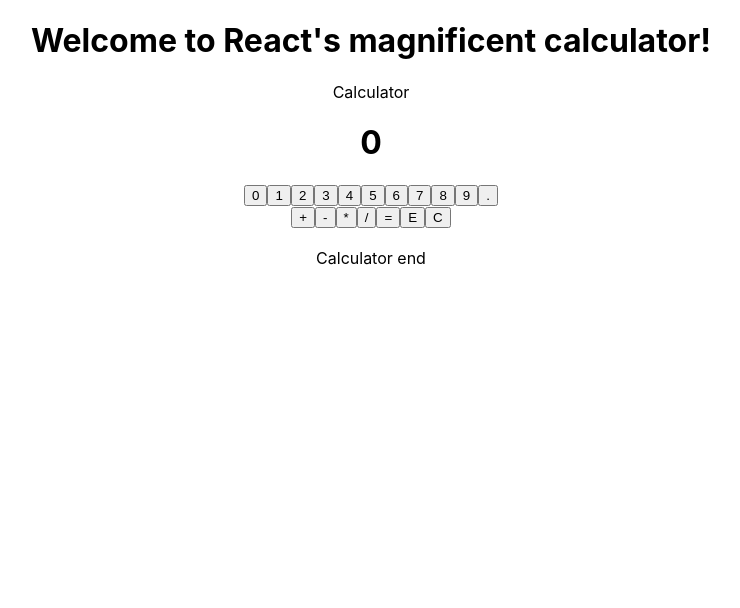
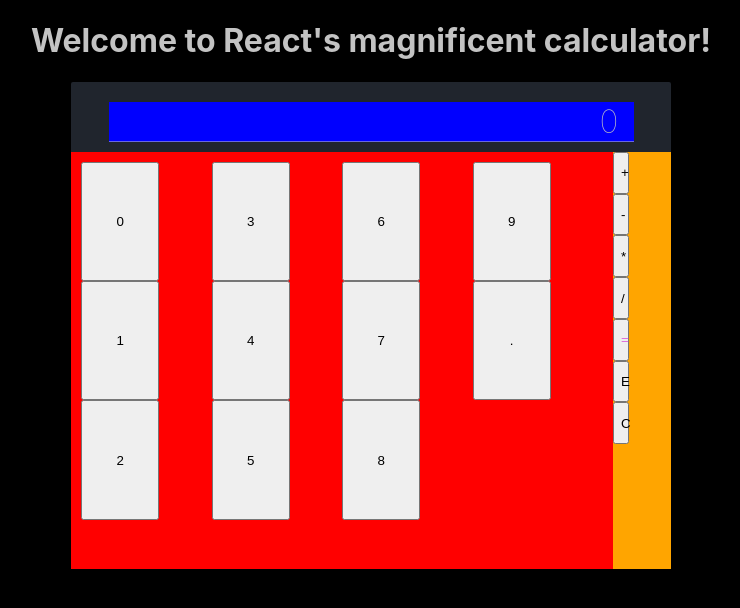
Before and after one commit to leskerito/react-calculator, a React (Create React App) app: page / in a window 1280 px wide. Shown: the top 608 px of the page, without its empty margins (269-1009 px from the left). Built offline with nearby package versions, Linux system fonts and the light colour scheme; the HTML template or start-up script is replaced by a standard one.

Commit message:
Started css

```diff
--- a/src/Buttons.js
+++ b/src/Buttons.js
@@ -18,7 +18,7 @@ function Buttons({ divType, buttonHandler }) {
   }
 
   return (
-    <div className={divType+"-div"}>
+    <div id={divType+"-div"}>
       {button}
     </div>
   )
--- a/src/Calculator.js
+++ b/src/Calculator.js
@@ -89,16 +89,15 @@ export default function Calculator() {
 
 
   return (
-    <div>
-        Calculator
+    <div id="calculator">
         <br />
         <h1 id="display">
             {currentExpression}
         </h1>
-        <Buttons divType="number" buttonHandler={handleButton} />
-        <Buttons divType="operators" buttonHandler={handleButton} />
-        <br />
-        Calculator end
+        <div id='buttons-container'>
+            <Buttons divType="number" buttonHandler={handleButton} />
+            <Buttons divType="operators" buttonHandler={handleButton} />
+        </div>
     </div>
   )
 }
--- a/src/index.css
+++ b/src/index.css
@@ -1,14 +1,72 @@
 body {
   margin: 0;
-  font-family: -apple-system, BlinkMacSystemFont, 'Segoe UI', 'Roboto', 'Oxygen',
-    'Ubuntu', 'Cantarell', 'Fira Sans', 'Droid Sans', 'Helvetica Neue',
-    sans-serif;
+  font-family: -apple-system, BlinkMacSystemFont, "Segoe UI", "Roboto", "Oxygen", "Ubuntu", "Cantarell", "Fira Sans", "Droid Sans", "Helvetica Neue", sans-serif;
   -webkit-font-smoothing: antialiased;
   -moz-osx-font-smoothing: grayscale;
   text-align: center;
+  background-color: black;
+  color: #C3C3C3;
+  box-sizing: content-box;
 }
 
 code {
-  font-family: source-code-pro, Menlo, Monaco, Consolas, 'Courier New',
-    monospace;
+  font-family: source-code-pro, Menlo, Monaco, Consolas, "Courier New", monospace;
 }
+
+#calculator {
+  margin: 10px auto;
+  background-color: #20252D;
+  max-width: 600px;
+  max-height: 800px;
+  height: 60vh;
+  width: 50vw;
+  border-radius: 2px;
+}
+
+#display {
+  padding-right: 15px;
+  font-weight: lighter;
+  text-align: right;
+  border-bottom: 1px solid rgba(195, 195, 195, 0.5333333333);
+  width: 85%;
+  margin: 0 auto;
+  background-color: blue;
+}
+
+#buttons-container {
+  margin: 10px auto;
+  display: flex;
+  flex-direction: row;
+  height: 87%;
+  background-color: rgba(0, 255, 0, 0.4);
+}
+
+#number-div {
+  display: flex;
+  flex-direction: column;
+  flex-wrap: wrap;
+  background-color: red;
+  width: 90%;
+  padding: 10px;
+}
+
+.number {
+  width: 15%;
+  height: 30%;
+}
+
+.operator {
+  height: 10%;
+  width: 25%;
+}
+
+#operators-div {
+  display: flex;
+  flex-direction: column;
+  background-color: orange;
+  width: 10%;
+}
+
+#equals {
+  color: #DC6CD9;
+}/*# sourceMappingURL=index.css.map */
--- /dev/null
+++ b/src/index.sass
@@ -0,0 +1,69 @@
+$primary: #20252D
+$secondary: #848484
+$text-color: #C3C3C3
+$accent: #DC6CD9
+
+body
+  margin: 0
+  font-family: -apple-system, BlinkMacSystemFont, 'Segoe UI', 'Roboto', 'Oxygen', 'Ubuntu', 'Cantarell', 'Fira Sans', 'Droid Sans', 'Helvetica Neue', sans-serif
+  -webkit-font-smoothing: antialiased
+  -moz-osx-font-smoothing: grayscale
+  text-align: center
+  background-color: black
+  color: $text-color
+  box-sizing: content-box
+
+code
+  font-family: source-code-pro, Menlo, Monaco, Consolas, 'Courier New', monospace
+
+
+#calculator
+    margin: 10px auto
+    background-color: $primary
+    max-width: 600px
+    max-height: 800px
+    height: 60vh
+    width: 50vw
+    border-radius: 2px
+
+#display
+    padding-right: 15px
+    font-weight: lighter
+    text-align: right
+    border-bottom: 1px solid #c3c3c388
+    width: 85%
+    margin: 0 auto
+    background-color: blue
+
+#buttons-container
+    margin: 10px auto
+    display: flex
+    flex-direction: row
+    height: 87%
+    background-color: rgba(0, 255, 0, 0.4)
+
+#number-div
+    display: flex
+    flex-direction: column
+    flex-wrap: wrap
+    background-color: red
+    width: 90%
+    padding: 10px
+
+.number
+    width: 15%
+    height: 30%
+
+.operator
+    height: 10%
+    width: 25%
+
+#operators-div
+    display: flex
+    flex-direction: column
+    background-color: orange
+    width: 10%
+
+
+#equals
+    color: $accent
```
Also changed, not shown: 1 other file (tests, documents, lock files or other folders).
